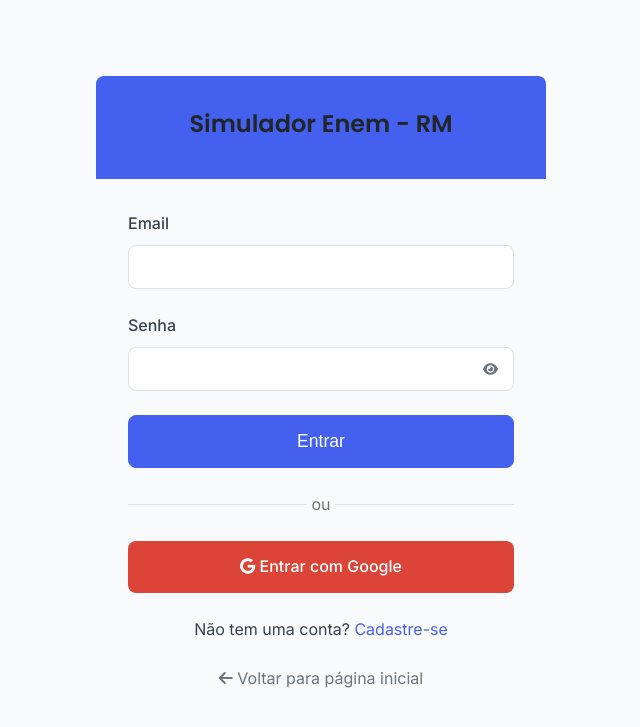
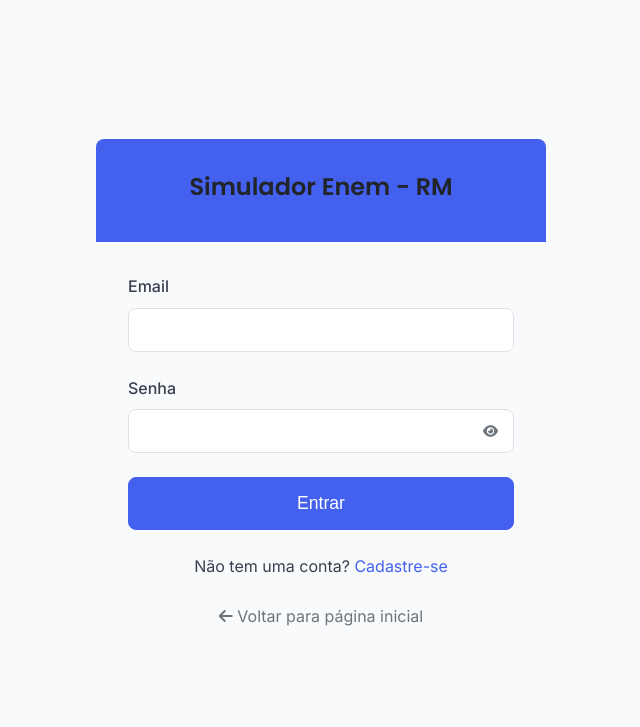
Before and after one commit to RafaelMendes244/RMEnem, a Flask app: page /login in a window 1280 px wide. Shown: the top 727 px of the page, without its empty margins (319-959 px from the left). Run offline with Flask 3, Linux system fonts and the light colour scheme.

Commit message:
Tirando Login com Google da tela de Login.html

```diff
--- a/templates/login.html
+++ b/templates/login.html
@@ -40,8 +40,8 @@
                         </div>
                         <button type="submit" class="btn btn-primary btn-block btn-lg">Entrar</button>
                     </form>
-                    <div class="divider">ou</div>
-                    <a href="{{ url_for('google.login') }}" class="btn btn-google btn-block"><i class="fab fa-google"></i> Entrar com Google</a>
+                    <!-- <div class="divider">ou</div>
+                    <a href="{{ url_for('google.login') }}" class="btn btn-google btn-block"><i class="fab fa-google"></i> Entrar com Google</a> -->
                     <p class="text-center mt-4">Não tem uma conta? <a href="#" id="show-register">Cadastre-se</a></p>
                 </div>
 
```
